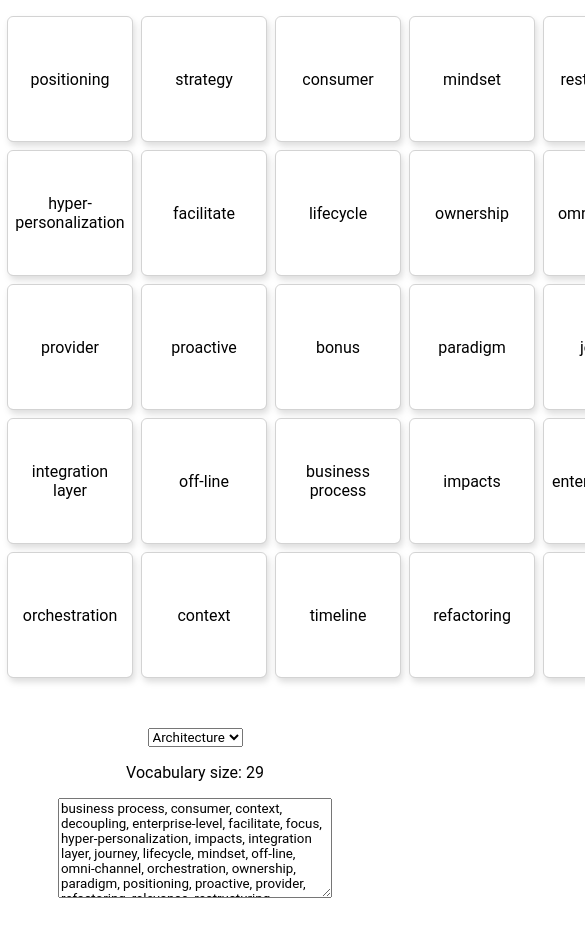
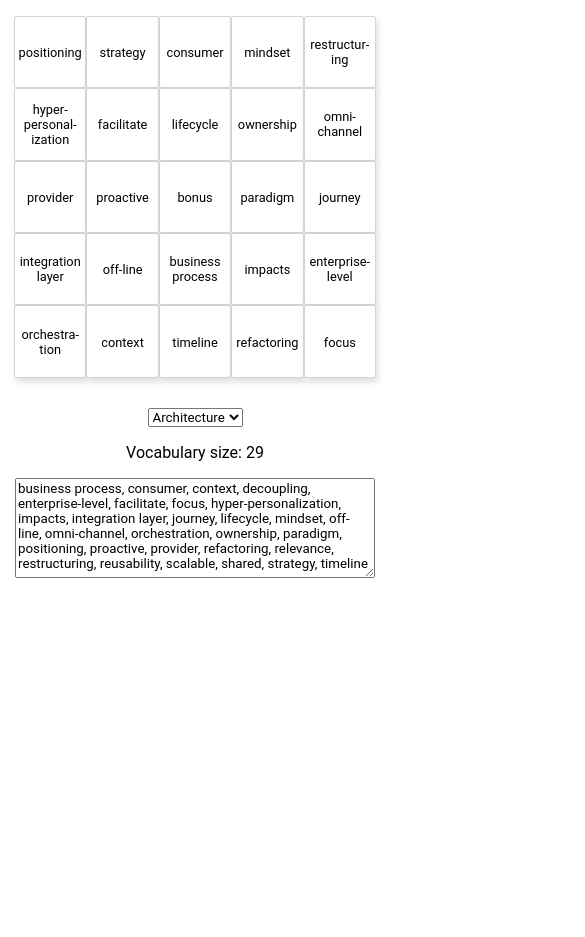
Before and after one commit to gfilardo/buzzword-bingo, a website built with Parcel: page src/index.html in a window 390 px wide. Shown: the part 51-988 px from the top of the page, 585 px wide, since content can reach past the window. After the commit the page ends 844 px from the top, so only its background shows below. Built offline with nearby package versions, Linux system fonts and the light colour scheme.

Commit message:
add responsiveness to board and vocabulary

```diff
--- a/src/index.html
+++ b/src/index.html
@@ -3,6 +3,7 @@
   <head>
     <meta charset="utf-8"/>
     <title>Buzzword bingo</title>
+    <meta name=viewport content="width=device-width,initial-scale=1">
     <link rel="stylesheet" href="styles.scss" />
     <script type="module" src="app.ts"></script>
   </head>
--- a/src/styles.scss
+++ b/src/styles.scss
@@ -9,13 +9,31 @@ h2 {
     color: #444;
 }
 
+:root {
+    --game-grid-max-width: 660px;
+    --board-width: min(100vw - 30px, var(--game-grid-max-width));
+}
+
+#board {
+    container-type: inline-size;
+}
+
 .board-grid {
-    --board-width: 660px;
     --gutter-size: 10px;
     --cell-side: calc( (var(--board-width) - (var(--gutter-size) * 4)) / 5 );
     --unselected-background: white;
     --selected-background: #eee;
     --selected-winning-background: #abffd5;
+    --font-size: 1em;
+    --cell-padding: 5px;
+    --cell-border-radius: 5px;
+
+    @container (max-width: 400px) {
+        --gutter-size: 2px;
+        --cell-padding: 2px;
+        --font-size: 0.8em;
+        --cell-border-radius: 1px;
+    }
 
     margin: 0 auto;
     width: var(--board-width);
@@ -26,6 +44,8 @@ h2 {
     grid-column-gap: var(--gutter-size);
     grid-row-gap: var(--gutter-size);
     user-select: none;
+    font-size: var(--font-size);
+    hyphens: auto;
 
     & .cell {
         word-wrap: break-word;
@@ -36,12 +56,14 @@ h2 {
         background-color: var(--unselected-background);
         outline: 1px solid lightgrey;
         position: relative;
-        border-radius: 5px;
+        border-radius: var(--cell-border-radius);
         filter: drop-shadow(2px 4px 3px #DDD);
 
-        &:hover:not(.bonus) {
-            transform: translateY(-5px);
-            transition: transform 0.2s;
+        @media(hover) {
+            &:hover:not(.bonus) {
+                transform: translateY(-5px);
+                transition: transform 0.2s;
+            }
         }
 
         &.selected {
@@ -54,7 +76,7 @@ h2 {
 
         .word {
             pointer-events: none;
-            padding: 5px;
+            padding: var(--cell-padding);
             display: block;
             position: absolute;
             top: 50%;
@@ -68,11 +90,11 @@ h2 {
 }
 
 #vocabularySelector {
-    margin: 50px;
+    margin: 30px 0 30px 0;
     text-align: center;
 
     & textarea {
-        width: 100%;
+        width: var(--board-width);
         min-height: 100px;
     }
 
```
